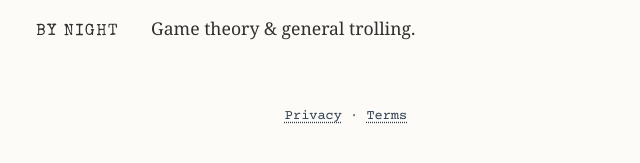
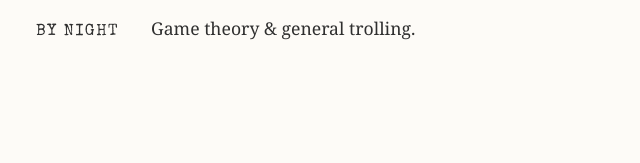
Before and after one commit to maxspevack/spevack.org, a Jekyll site: the page built from index.md, in a window 1280 px wide. Shown: the part 394-557 px from the top of the page, without its empty margins (294-934 px from the left). Built offline with Jekyll 4.4.1, drawn with Linux system fonts in a browser that asks for light colours.

Commit message:
Drop the home-page footer; the privacy and terms pages stand on their own URLs

```diff
--- a/assets/css/vintage.css
+++ b/assets/css/vintage.css
@@ -256,12 +256,3 @@ a:hover {
         margin: 0.6in;
     }
 }
-
-/* Site footer (home page): the two legal links Google requires of an OAuth app */
-.site-footer {
-    margin-top: 60px;
-    text-align: center;
-    font-family: var(--font-mono);
-    font-size: 0.85em;
-    color: var(--muted-color);
-}
--- a/index.md
+++ b/index.md
@@ -30,7 +30,3 @@ layout: default
   <dt>By night</dt>
   <dd>Game theory & general trolling.</dd>
 </dl>
-
-<footer class="site-footer">
-  <a href="{{ '/privacy/' | relative_url }}">Privacy</a> · <a href="{{ '/terms/' | relative_url }}">Terms</a>
-</footer>
```
